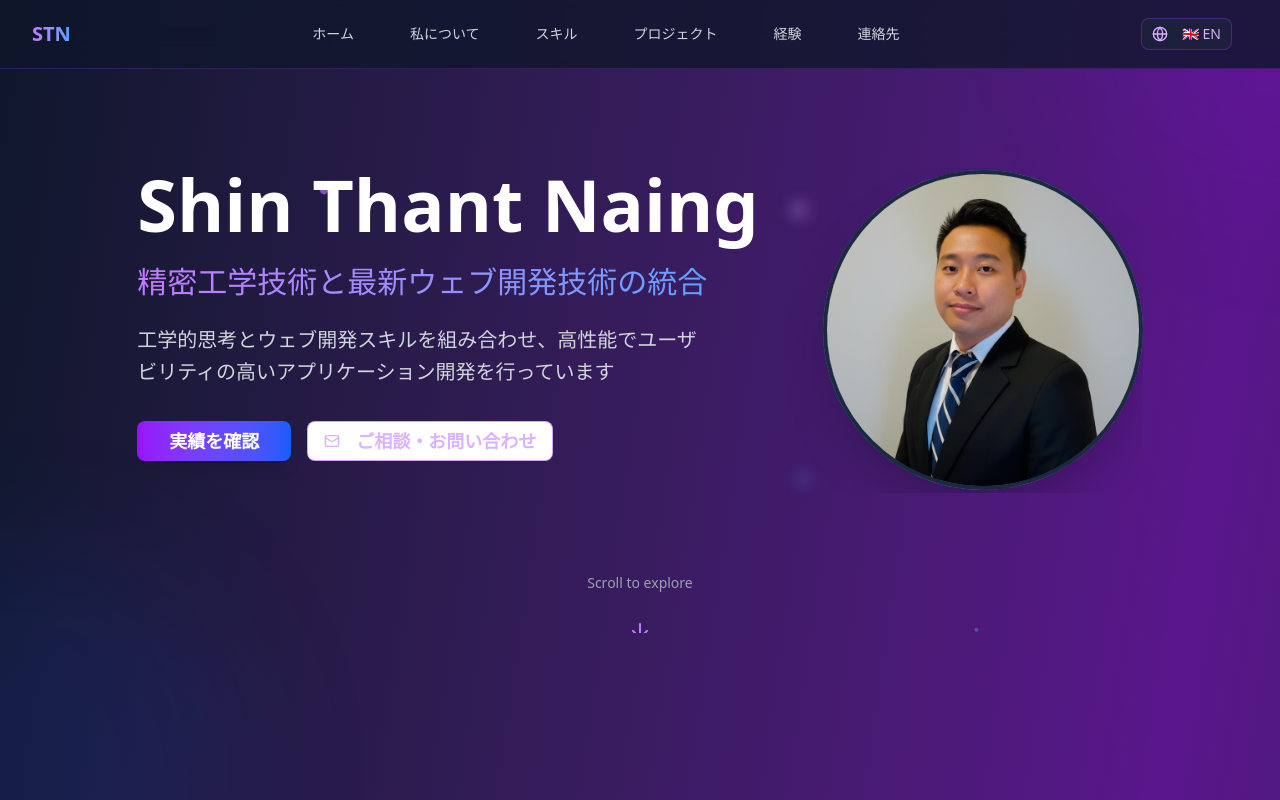
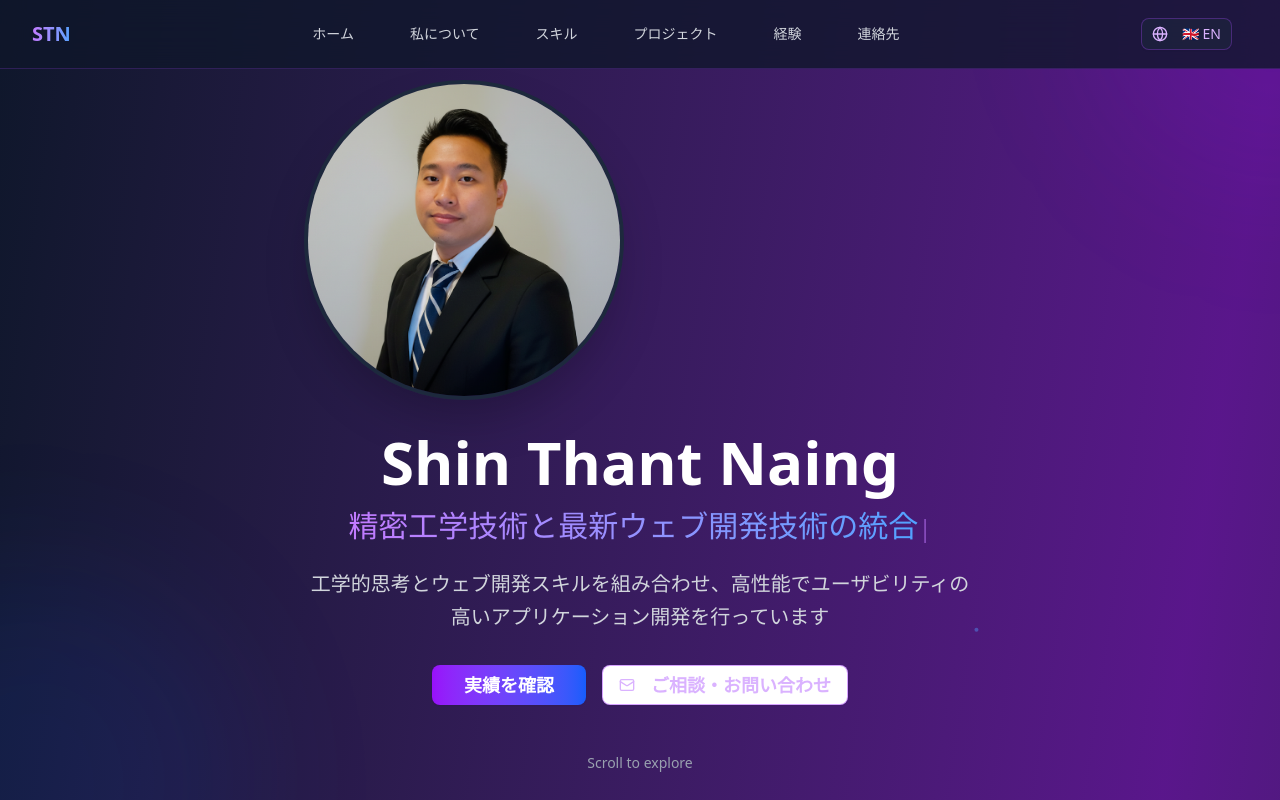
Before and after one commit to shinthantnaingGit/shin-thant-naing-portfolio, a React (Vite) app: page / in a window 1280 px wide. Shown: the top 800 px of the page. Built offline with nearby package versions, Linux system fonts and the light colour scheme.

Commit message:
feat: reuse original hero

```diff
--- a/src/components/Hero.jsx
+++ b/src/components/Hero.jsx
@@ -69,19 +69,10 @@ export default function Hero({ messages }) {
     },
   };
 
-  const imageVariants = {
-    hidden: { opacity: 0, scale: 0.8 },
-    visible: {
-      opacity: 1,
-      scale: 1,
-      transition: { duration: 1, ease: "easeOut" },
-    },
-  };
-
   return (
     <section
       id="home"
-      className="relative overflow-hidden min-h-screen flex items-center justify-center py-20 px-4 sm:px-6 lg:px-8 relative scroll-mt-24 sm:scroll-mt-28"
+      className="relative min-h-screen flex items-center justify-center px-4 sm:px-6 lg:px-8 pt-20 scroll-mt-24 sm:scroll-mt-28"
     >
       {/* Background Elements */}
       <div className="absolute inset-0 overflow-hidden">
@@ -115,34 +106,57 @@ export default function Hero({ messages }) {
         variants={containerVariants}
         initial="hidden"
         animate="visible"
-        className="relative overflow-hidden z-10 max-w-7xl mx-auto"
+        className="relative z-10 max-w-4xl mx-auto text-center"
       >
-        <div className="flex flex-col lg:flex-row overflow-hidden gap-12 lg:gap-16 items-center">
+        {/* Profile Image Area */}
+        <motion.div variants={itemVariants} className="mb-8">
+          {/* Profile Image */}
+          <div className="relative w-80 h-80 rounded-full overflow-hidden border-4 border-slate-800 shadow-2xl">
+            <motion.img
+              whileHover={{ scale: 1.1 }}
+              transition={{ duration: 0.3 }}
+              src="/profile.png"
+              alt={messages.hero.name}
+              className="w-full h-full object-cover"
+              onError={(e) => {
+                // Fallback if image doesn't load
+                e.target.style.display = "none";
+                e.target.nextSibling.style.display = "flex";
+              }}
+            />
+            {/* Fallback content if image fails to load */}
+            <div
+              className="absolute inset-0 bg-gradient-to-br from-slate-700 to-slate-800 rounded-full flex items-center justify-center text-6xl font-bold text-purple-400"
+              style={{ display: "none" }}
+            >
+              STN
+            </div>
+          </div>
+        </motion.div>
 
-          {/* Left Side - Content */}
-          <motion.div variants={itemVariants} className="lg:order-1 lg:flex-1 min-w-0 text-center lg:text-left">
         {/* Name */}
         <motion.h1
           variants={itemVariants}
-              className="text-4xl sm:text-5xl lg:text-6xl xl:text-7xl font-bold text-white mb-6"
+          className="text-4xl sm:text-5xl lg:text-6xl font-bold text-white mb-4"
         >
           {messages.hero.name}
         </motion.h1>
 
         {/* Typing Animation */}
-            <motion.div variants={itemVariants} className="mb-6 overflow-hidden max-w-full">
+        <motion.div variants={itemVariants} className="mb-6">
           <span
             ref={typedRef}
-                className="block overflow-hidden max-w-full whitespace-nowrap text-xl sm:text-2xl lg:text-3xl font-medium bg-gradient-to-r from-purple-400 to-blue-400 bg-clip-text text-transparent"
+            className="text-xl sm:text-2xl lg:text-3xl font-medium bg-gradient-to-r from-purple-400 to-blue-400 bg-clip-text text-transparent"
           >
             {messages.hero.title}
           </span>
+          <span className="animate-pulse text-purple-400 text-2xl">|</span>
         </motion.div>
 
         {/* Description */}
         <motion.p
           variants={itemVariants}
-              className="text-lg sm:text-xl text-gray-300 max-w-xl mx-auto lg:mx-0 mb-8 leading-relaxed"
+          className="text-lg sm:text-xl text-gray-300 max-w-2xl mx-auto mb-8 leading-relaxed"
         >
           {messages.hero.description}
         </motion.p>
@@ -150,12 +164,12 @@ export default function Hero({ messages }) {
         {/* CTA Buttons */}
         <motion.div
           variants={itemVariants}
-              className="flex flex-col sm:flex-row gap-4 justify-center lg:justify-start items-center mb-8"
+          className="flex flex-col sm:flex-row gap-4 justify-center items-center mb-12"
         >
           <a href="#projects">
             <Button
               size="lg"
-                  className="bg-gradient-to-r from-purple-600 to-blue-600 hover:from-purple-700 hover:to-blue-700 text-white px-8 py-3 text-lg font-semibold shadow-lg hover:shadow-xl transition-all duration-300"
+              className="bg-gradient-to-r from-purple-600 to-blue-600 hover:from-purple-700 hover:to-blue-700 text-white px-8 py-3 text-lg font-semibold"
             >
               {messages.hero.cta}
             </Button>
@@ -171,109 +185,11 @@ export default function Hero({ messages }) {
             </Button>
           </a>
         </motion.div>
-          </motion.div>
 
-          {/* Right Side - Profile Image */}
-          <motion.div
-            variants={imageVariants}
-            className="lg:order-2 flex justify-center lg:justify-end flex-shrink-0"
-          >
-            <div className="relative">
-              {/* Outer Rotating Ring */}
-              <motion.div
-                animate={{ rotate: 360 }}
-                transition={{ duration: 20, repeat: Infinity, ease: "linear" }}
-                className="absolute inset-0 rounded-full"
-                style={{
-                  background: "conic-gradient(from 0deg, #8b5cf6, #06b6d4, #8b5cf6, #06b6d4, #8b5cf6)",
-                  padding: "4px",
-                  width: "320px",
-                  height: "320px"
-                }}
-              >
-                <div className="w-full h-full bg-slate-900 rounded-full" />
-              </motion.div>
-
-              {/* Middle Ring */}
-              <motion.div
-                animate={{ rotate: -360 }}
-                transition={{ duration: 15, repeat: Infinity, ease: "linear" }}
-                className="absolute inset-2 rounded-full bg-gradient-to-r from-purple-500/20 via-blue-500/20 to-purple-500/20 p-1"
-              >
-                <div className="w-full h-full bg-slate-900/50 rounded-full" />
-              </motion.div>
-
-              {/* Inner Glow Ring */}
-              <div className="absolute inset-4 rounded-full bg-gradient-to-r from-purple-600/30 via-blue-600/30 to-purple-600/30 p-2">
-                <div className="w-full h-full bg-slate-900 rounded-full" />
-              </div>
-
-              {/* Profile Image */}
-              <div className="relative w-80 h-80 rounded-full overflow-hidden border-4 border-slate-800 shadow-2xl">
-                <motion.img
-                  whileHover={{ scale: 1.1 }}
-                  transition={{ duration: 0.3 }}
-                  src="/profile.png"
-                  alt={messages.hero.name}
-                  className="w-full h-full object-cover"
-                  onError={(e) => {
-                    // Fallback if image doesn't load
-                    e.target.style.display = 'none';
-                    e.target.nextSibling.style.display = 'flex';
-                  }}
-                />
-                {/* Fallback content if image fails to load */}
-                <div className="absolute inset-0 bg-gradient-to-br from-slate-700 to-slate-800 rounded-full flex items-center justify-center text-6xl font-bold text-purple-400" style={{ display: 'none' }}>
-                  STN
-                </div>
-              </div>
-
-              {/* Floating Particles */}
-              <motion.div
-                animate={{
-                  y: [0, -20, 0],
-                  opacity: [0.5, 1, 0.5],
-                }}
-                transition={{
-                  duration: 3,
-                  repeat: Infinity,
-                  delay: 0,
-                }}
-                className="absolute -top-4 -right-4 w-3 h-3 bg-purple-400 rounded-full blur-sm"
-              />
-              <motion.div
-                animate={{
-                  y: [0, -15, 0],
-                  opacity: [0.3, 0.8, 0.3],
-                }}
-                transition={{
-                  duration: 4,
-                  repeat: Infinity,
-                  delay: 1,
-                }}
-                className="absolute -bottom-2 -left-6 w-2 h-2 bg-blue-400 rounded-full blur-sm"
-              />
-              <motion.div
-                animate={{
-                  y: [0, -25, 0],
-                  opacity: [0.4, 0.9, 0.4],
-                }}
-                transition={{
-                  duration: 5,
-                  repeat: Infinity,
-                  delay: 2,
-                }}
-                className="absolute top-8 -left-8 w-4 h-4 bg-purple-300 rounded-full blur-sm"
-              />
-            </div>
-          </motion.div>
-
-        </div>
-
-        {/* Scroll Indicator - Centered at bottom */}
+        {/* Scroll Indicator */}
         <motion.div
           variants={itemVariants}
-          className="flex flex-col items-center mt-16 lg:mt-20"
+          className="flex flex-col items-center"
         >
           <p className="text-sm text-gray-400 mb-4">Scroll to explore</p>
           <motion.a
```
Lines whose indentation alone changed are shown as unchanged.
